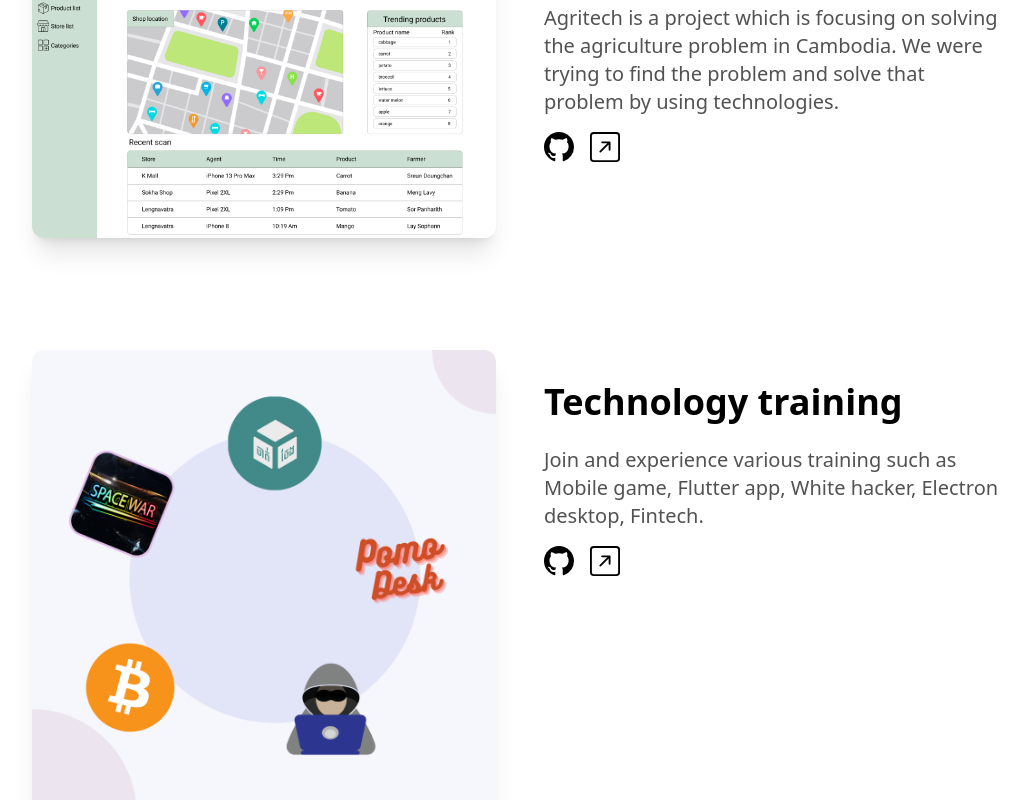
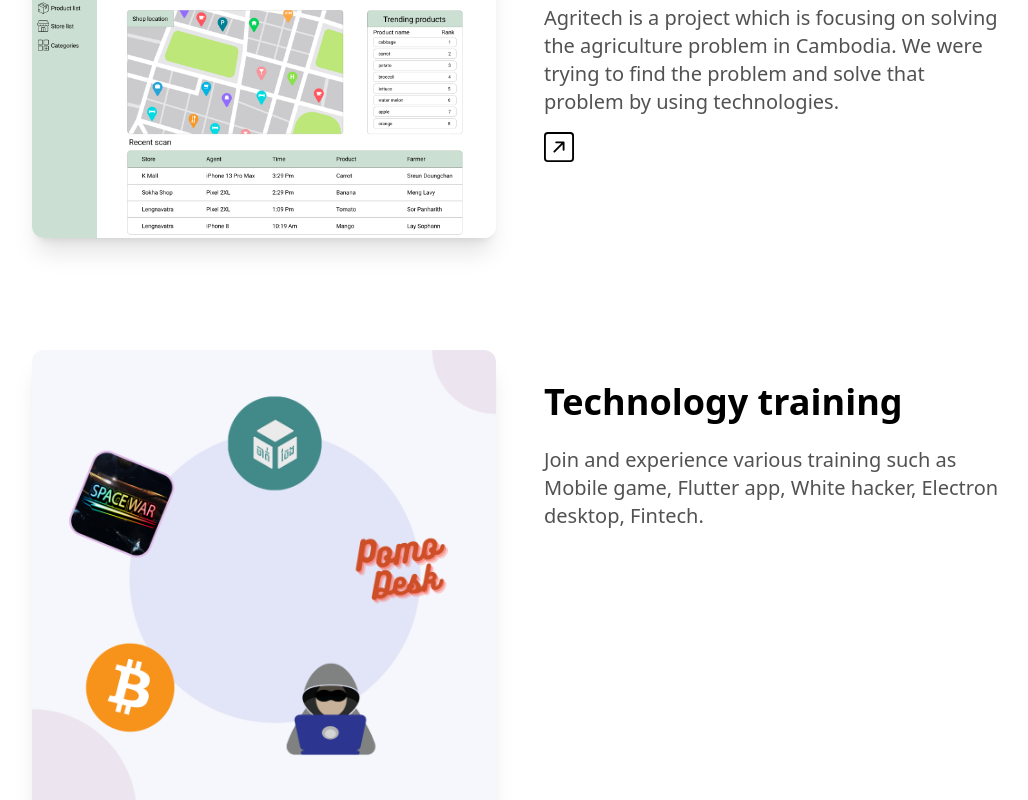
Before and after one commit to lavymeng/lavy-portfolio, a Next.js app: page / in a window 1280 px wide. Shown: the part 1920-2720 px from the top of the page, without its empty margins (120-1148 px from the left). Built offline with nearby package versions, Linux system fonts and the light colour scheme.

Commit message:
feat: 🎸 add code

```diff
--- a/components/ProjectsSection.tsx
+++ b/components/ProjectsSection.tsx
@@ -70,18 +70,24 @@ const ProjectsSection = () => {
                       {project.description}
                     </p>
                     <div className="flex flex-row align-bottom space-x-4">
+                      {/* Show github icon if github link is available */}
+                      {project.github && (
                         <Link href={project.github} target="_blank">
                           <BsGithub
                             size={30}
                             className="hover:-translate-y-1 transition-transform cursor-pointer"
                           />
                         </Link>
+                      )}
+                      {/* Show link icon if link is available */}
+                      {project.link && (
                         <Link href={project.link} target="_blank">
                           <BsArrowUpRightSquare
                             size={30}
                             className="hover:-translate-y-1 transition-transform cursor-pointer"
                           />
                         </Link>
+                      )}
                     </div>
                   </div>
                 </div>
```
Lines whose indentation alone changed are shown as unchanged.
